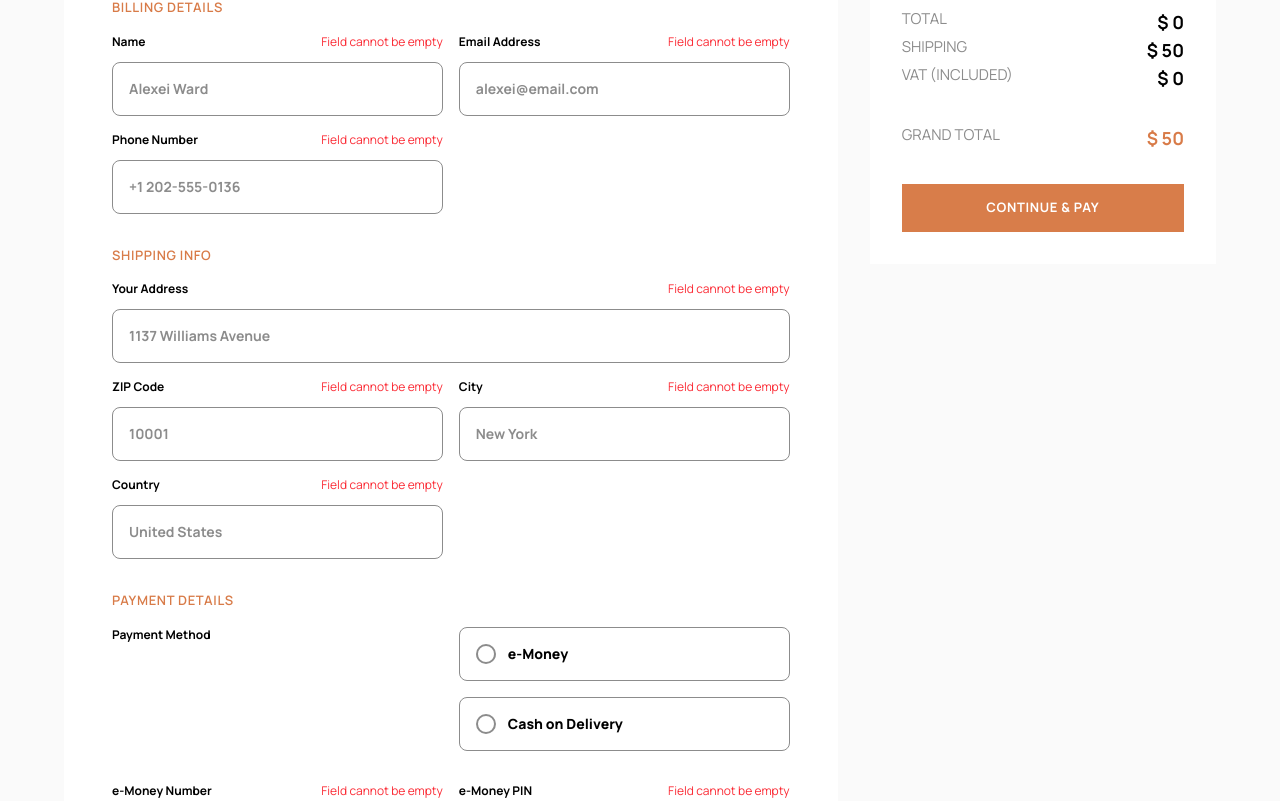
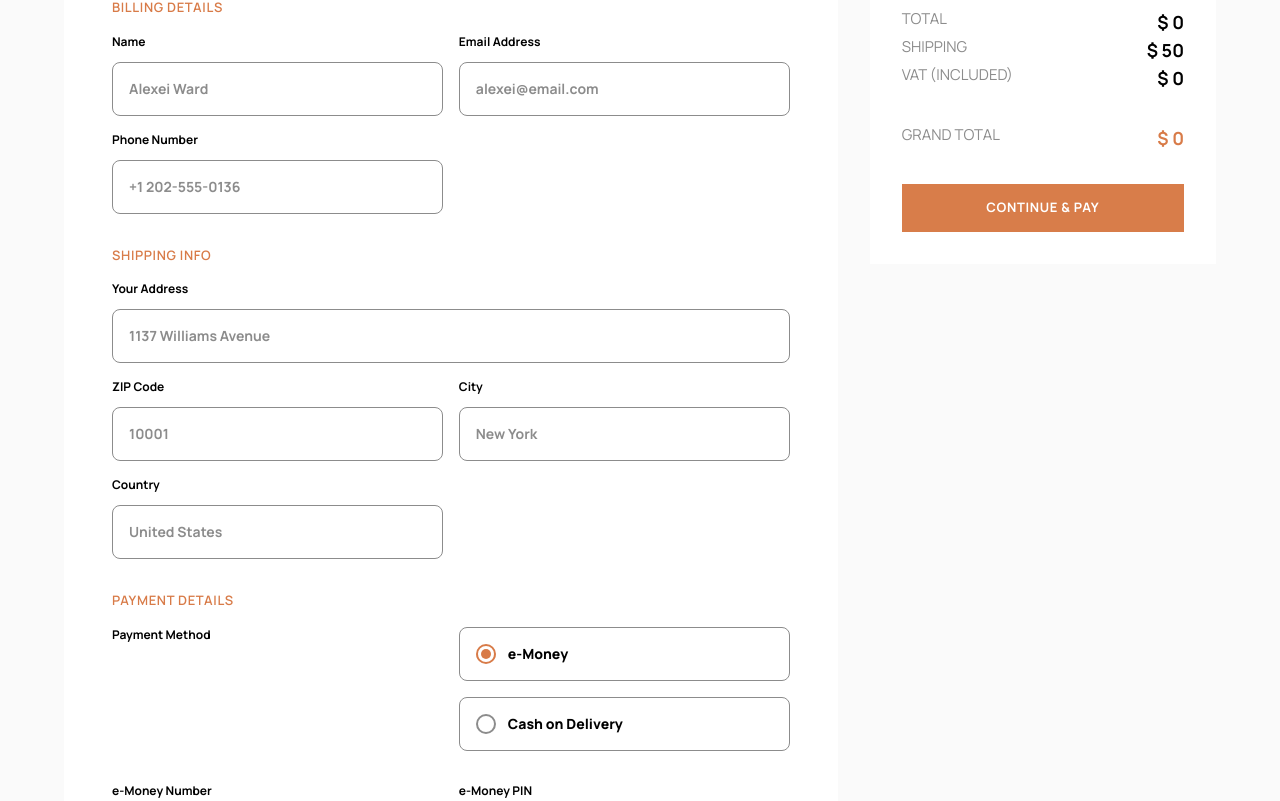
Before and after one commit to Bob-Karemera-Shema/audiophile, a Next.js app: page /checkout in a window 1280 px wide. Shown: the part 359-1160 px from the top of the page. Built offline with nearby package versions, Linux system fonts and the light colour scheme.

Commit message:
feat: added checkout confirmation functionality with confirmation modal

```diff
--- a/app/checkout/page.tsx
+++ b/app/checkout/page.tsx
@@ -1,15 +1,73 @@
+'use client';
+
 import BackButton from "@/components/shared/backButton";
 import Button from "@/components/shared/button";
+import CartItem from "@/components/shared/cartItem";
 import Input from "@/components/shared/input";
 import InputError from "@/components/shared/inputError";
 import Label from "@/components/shared/label";
 import RadioInput from "@/components/shared/radioInput";
+import { clearItemsFromCart, selectCartCount, selectCartItems, selectCartTotal } from "@/utils/store/cartSlice";
+import { useAppDispatch, useAppSelector } from "@/utils/store/hooks";
+import { useRouter } from "next/navigation";
+import { useState } from "react";
+import { useForm } from "react-hook-form";
+import { FaCheck } from "react-icons/fa";
+
+interface FormData {
+    name: string;
+    email: string;
+    phone: string;
+    address: string;
+    zip: string;
+    city: string;
+    country: string;
+    paymentMethod: "e-Money" | "Cash on Delivery";
+    eMoneyNumber?: string;
+    eMoneyPin?: string;
+};
 
 export default function Checkout() {
+    const dispatch = useAppDispatch();
+    const cartCount = useAppSelector(selectCartCount);
+    const cartItems = useAppSelector(selectCartItems);
+    const cartTotal = useAppSelector(selectCartTotal);
+    const shipping = 50;
+    const tax = cartItems.length ? +(cartTotal * 0.2).toFixed(2) : 0;
+    const grandTotal = cartItems.length ? (cartTotal + tax + shipping) : 0;
+
+    const [isModalOpen, setIsModalOpen] = useState(false);
+
+    const router = useRouter();
+
+    const {
+        register,
+        handleSubmit,
+        watch,
+        formState: { errors }
+    } = useForm<FormData>({
+        mode: "onChange",
+        defaultValues: {
+            paymentMethod: "e-Money"
+        }
+    });
+
+    const paymentMethod = watch("paymentMethod");
+
+    const onSubmit = (data: FormData) => {
+        setIsModalOpen(true);
+    }
+
+    const redirect = () => {
+        dispatch(clearItemsFromCart());
+        setIsModalOpen(false);
+        router.push('/');
+    }
+
     return (
         <>
             <BackButton />
-            <form className="mt-6 mb-32 sm:mt-8 flex flex-col gap-8 lg:flex-row">
+            <form className="mt-6 mb-32 sm:mt-8 flex flex-col gap-8 lg:flex-row" onSubmit={handleSubmit(onSubmit)}>
                 <section className="bg-white px-6 sm:px-8 lg:px-12 py-8 lg:pt-16 flex flex-col gap-8 rounded-lg flex-3/4">
                     <h1 className="font-bold uppercase text-[1.75rem]">Checkout</h1>
 
@@ -20,25 +78,43 @@ export default function Checkout() {
                             <div className="flex flex-col gap-3">
                                 <div className="flex justify-between">
                                     <Label>Name</Label>
-                                    <InputError>Field cannot be empty</InputError>
+                                    {errors.name && <InputError>{errors.name.message}</InputError>}
                                 </div>
-                                <Input placeholder="Alexei Ward" />
+                                <Input placeholder="Alexei Ward" {...register("name", { required: "Field cannot be empty" })} />
                             </div>
 
                             <div className="flex flex-col gap-3">
                                 <div className="flex justify-between">
                                     <Label>Email Address</Label>
-                                    <InputError>Field cannot be empty</InputError>
+                                    {errors.email && <InputError>{errors.email.message}</InputError>}
                                 </div>
-                                <Input placeholder="alexei@email.com" />
+                                <Input
+                                    placeholder="alexei@email.com"
+                                    {...register("email", {
+                                        required: "Field cannot be empty",
+                                        pattern: {
+                                            value: /^[^\s@]+@[^\s@]+\.[^\s@]+$/,
+                                            message: "Wrong Format"
+                                        }
+                                    })}
+                                />
                             </div>
 
                             <div className="flex flex-col gap-3">
                                 <div className="flex justify-between">
                                     <Label>Phone Number</Label>
-                                    <InputError>Field cannot be empty</InputError>
+                                    {errors.phone && <InputError>{errors.phone.message}</InputError>}
                                 </div>
-                                <Input placeholder="+1 202-555-0136" />
+                                <Input
+                                    placeholder="+1 202-555-0136"
+                                    {...register("phone", {
+                                        required: "Field cannot be empty",
+                                        pattern: {
+                                            value: /^\+?[\d\s\-()]{7,}$/,
+                                            message: "Wrong Format",
+                                        },
+                                    })}
+                                />
                             </div>
                         </div>
                     </fieldset>
@@ -51,33 +127,51 @@ export default function Checkout() {
                             <div className="flex flex-col gap-3 sm:[grid-area:a]">
                                 <div className="flex justify-between">
                                     <Label>Your Address</Label>
-                                    <InputError>Field cannot be empty</InputError>
+                                    {errors.address && <InputError>{errors.address.message}</InputError>}
                                 </div>
-                                <Input placeholder="1137 Williams Avenue" />
+                                <Input
+                                    placeholder="1137 Williams Avenue"
+                                    {...register("address", { required: "Field cannot be empty" })}
+                                />
                             </div>
 
                             <div className="flex flex-col gap-3 sm:[grid-area:b]">
                                 <div className="flex justify-between">
                                     <Label>ZIP Code</Label>
-                                    <InputError>Field cannot be empty</InputError>
+                                    {errors.zip && <InputError>{errors.zip.message}</InputError>}
                                 </div>
-                                <Input placeholder="10001" />
+                                <Input
+                                    placeholder="10001"
+                                    {...register("zip", {
+                                        required: "Field cannot be empty",
+                                        pattern: {
+                                            value: /^\d{5}(-\d{4})?$/,
+                                            message: "Enter a valid ZIP code"
+                                        }
+                                    })}
+                                />
                             </div>
 
                             <div className="flex flex-col gap-3 sm:[grid-area:c]">
                                 <div className="flex justify-between">
                                     <Label>City</Label>
-                                    <InputError>Field cannot be empty</InputError>
+                                    {errors.city && <InputError>{errors.city.message}</InputError>}
                                 </div>
-                                <Input placeholder="New York" />
+                                <Input
+                                    placeholder="New York"
+                                    {...register("city", { required: "Field cannot be empty" })}
+                                />
                             </div>
 
                             <div className="flex flex-col gap-3 sm:[grid-area:d]">
                                 <div className="flex justify-between">
                                     <Label>Country</Label>
-                                    <InputError>Field cannot be empty</InputError>
+                                    {errors.country && <InputError>{errors.country.message}</InputError>}
                                 </div>
-                                <Input placeholder="United States" />
+                                <Input
+                                    placeholder="United States"
+                                    {...register("country", { required: "Field cannot be empty" })}
+                                />
                             </div>
                         </div>
                     </fieldset>
@@ -92,71 +186,139 @@ export default function Checkout() {
                                 <RadioInput
                                     id="1"
                                     label="e-Money"
-                                    selected=""
+                                    value="e-Money"
+                                    {...register("paymentMethod")}
+                                    checked={paymentMethod === "e-Money"}
                                 />
 
                                 <RadioInput
                                     id="2"
                                     label="Cash on Delivery"
-                                    selected=""
+                                    value="Cash on Delivery"
+                                    {...register("paymentMethod")}
+                                    checked={paymentMethod === "Cash on Delivery"}
                                 />
                             </div>
                         </div>
 
+                        {
+                            paymentMethod === "e-Money" && (
                                 <div className="mt-8 grid grid-cols-1 sm:grid-cols-2 gap-4">
                                     <div className="flex flex-col gap-3">
                                         <div className="flex justify-between">
                                             <Label>e-Money Number</Label>
-                                    <InputError>Field cannot be empty</InputError>
+                                            {errors.eMoneyNumber && <InputError>{errors.eMoneyNumber.message}</InputError>}
                                         </div>
-                                <Input placeholder="238521993" />
+                                        <Input
+                                            type="number"
+                                            placeholder="238521993"
+                                            {...register("eMoneyNumber", { required: "Field cannot be empty" })}
+                                        />
                                     </div>
 
                                     <div className="flex flex-col gap-3">
                                         <div className="flex justify-between">
                                             <Label>e-Money PIN</Label>
-                                    <InputError>Field cannot be empty</InputError>
+                                            {errors.eMoneyPin && <InputError>{errors.eMoneyPin.message}</InputError>}
                                         </div>
-                                <Input placeholder="6891" />
+                                        <Input
+                                            type="number"
+                                            placeholder="6891"
+                                            {...register("eMoneyPin", { required: "Field cannot be empty" })}
+                                        />
                                     </div>
                                 </div>
+                            )
+                        }
 
+                        {
+                            paymentMethod === "Cash on Delivery" && (
                                 <div className="mt-8">
                                     <p className="text-font-gray text-[15px]/6">
                                         {"The ‘Cash on Delivery’ option enables you to pay in cash when our delivery courier arrives at your residence. Just make sure your address is correct so that your order will not be cancelled."}
                                     </p>
                                 </div>
+                            )
+                        }
                     </fieldset>
                 </section>
+
                 <section className="bg-white px-6 sm:px-8 py-8 flex flex-col gap-8 h-fit lg:flex-1/3">
                     <h2 className="font-bold uppercase tracking-widest text-lg">Summary</h2>
+                    <>
+                        {
+                            cartItems.length ? (
+                                cartItems.map(cartItem => (
+                                    <CartItem key={cartItem.id} cartItem={cartItem} variant="checkout" />
+                                ))
+                            ) : (
                                 <p className="text-font-gray font-semibold text-center">No Items in cart</p>
+                            )
+                        }
+                    </>
                     <div>
                         <div className="flex justify-between w-full">
                             <span className="text-[15px] uppercase text-font-gray">Total</span>
-                            <span className="text-lg font-bold">$ 0</span>
+                            <span className="text-lg font-bold">$ {cartTotal}</span>
                         </div>
 
                         <div className="flex justify-between w-full">
                             <span className="text-[15px] uppercase text-font-gray">Shipping</span>
-                            <span className="text-lg font-bold">$ 50</span>
+                            <span className="text-lg font-bold">$ {shipping}</span>
                         </div>
 
                         <div className="flex justify-between w-full">
                             <span className="text-[15px] uppercase text-font-gray">VAT (INCLUDED)</span>
-                            <span className="text-lg font-bold">$ 0</span>
+                            <span className="text-lg font-bold">$ {tax}</span>
                         </div>
 
                         <div className="flex justify-between w-full mt-8">
                             <span className="text-[15px] uppercase text-font-gray">Grand Total</span>
-                            <span className="text-lg font-bold text-dark-orange">$ 50</span>
+                            <span className="text-lg font-bold text-dark-orange">$ {grandTotal}</span>
                         </div>
-                        <Button className="mt-8 w-full">
+                        <Button className="mt-8 w-full" type="submit">
                             Continue & Pay
                         </Button>
                     </div>
                 </section>
             </form>
+            {
+                isModalOpen && (
+                    <div className="bg-hero-overlay w-full h-full fixed top-0 left-0 z-50">
+                        <dialog className="p-8 bg-white absolute top-1/2 left-1/2 -translate-1/2 z-50 flex flex-col gap-6 rounded-lg" open={isModalOpen}>
+                            <div className="w-16 h-16 flex justify-center items-center bg-dark-orange rounded-[50%] text-white">
+                                <FaCheck className="text-2xl" />
+                            </div>
+                            <h2 className="font-bold text-2xl md:text-[2rem] uppercase flex flex-col">
+                                <span>Thank You</span>
+                                <span>For your order</span>
+                            </h2>
+                            <p className="text-font-gray text-[15px]">You will receive an email confirmation shortly</p>
+                            <div className="rounded-md overflow-hidden flex flex-col lg:flex-row">
+                                <div className="bg-container-gray p-6 flex flex-col items-center gap-4">
+                                    <ul className="w-full">
+                                        <li className="w-full">
+                                            <CartItem cartItem={cartItems[0]} variant="checkout" />
+                                        </li>
+                                    </ul>
+                                    <button
+                                        className="font-bold text-font-gray text-xs/3 tracking-wider cursor-pointer border-b border-transparent hover:border-b-font-gray"
+                                    >
+                                        and {cartCount} other item(s)
+                                    </button>
+                                </div>
+                                <div className="bg-black p-6 flex flex-col gap-2 justify-center">
+                                    <span className="text-font-gray text-[15px] uppercase font-medium">Grand Total</span>
+                                    <span className="text-white text-[15px] font-bold">$ {grandTotal}</span>
+                                </div>
+                            </div>
+                            <Button onClick={redirect}>
+                                Back to Home
+                            </Button>
+                        </dialog>
+                    </div>
+                )
+            }
         </>
     );
 }
--- a/components/shared/radioInput.tsx
+++ b/components/shared/radioInput.tsx
@@ -1,35 +1,45 @@
 import clsx from "clsx";
+import { forwardRef, InputHTMLAttributes } from "react";
 
-const RadioInput = ({ id, label, selected }: { id: string; label: string; selected: string }) => {
+interface RadioInputProps extends InputHTMLAttributes<HTMLInputElement> {
+    id: string;
+    label: string;
+}
+
+const RadioInput = forwardRef<HTMLInputElement, RadioInputProps>(({ id, label, ...props }, ref) => {
     return (
-        <label className="flex items-center gap-3 cursor-pointer p-4 border border-font-gray rounded-lg outline-dark-orange transition">
+        <label
+        htmlFor={`radio-${id}`}
+        className="flex items-center gap-3 cursor-pointer p-4 border border-font-gray rounded-lg outline-dark-orange transition">
             <input
                 type="radio"
                 id={`radio-${id}`}
-                name="payment-method"
+                className="sr-only"
                 value={label}
-                checked={selected === label}
-                className="sr-only"
+                ref={ref}
+                {...props}
             />
             <div
                 aria-hidden="true"
                 className={clsx(
                     'w-5 h-5 rounded-full border-2 flex items-center justify-center',
                     {
-                        'border-dark-orange': label === selected,
-                        'border-font-gray': label !== selected
+                        'border-dark-orange': props.checked,
+                        'border-font-gray': !props.checked
                     })}
             >
                 {
-                    selected === label && (
+                    props.checked && (
                         <div className="w-2.5 h-2.5 bg-dark-orange rounded-full" />
-                    )}
+                    )
+                    }
             </div>
             <span className="text-sm font-black">
                 {label}
             </span>
         </label>
     )
-}
+});
 
+RadioInput.displayName = "RadioInput";
 export default RadioInput;
```
Also changed, not shown: components/shared/cartItem.tsx (+9 -1 lines). Lines whose indentation alone changed are shown as unchanged.
